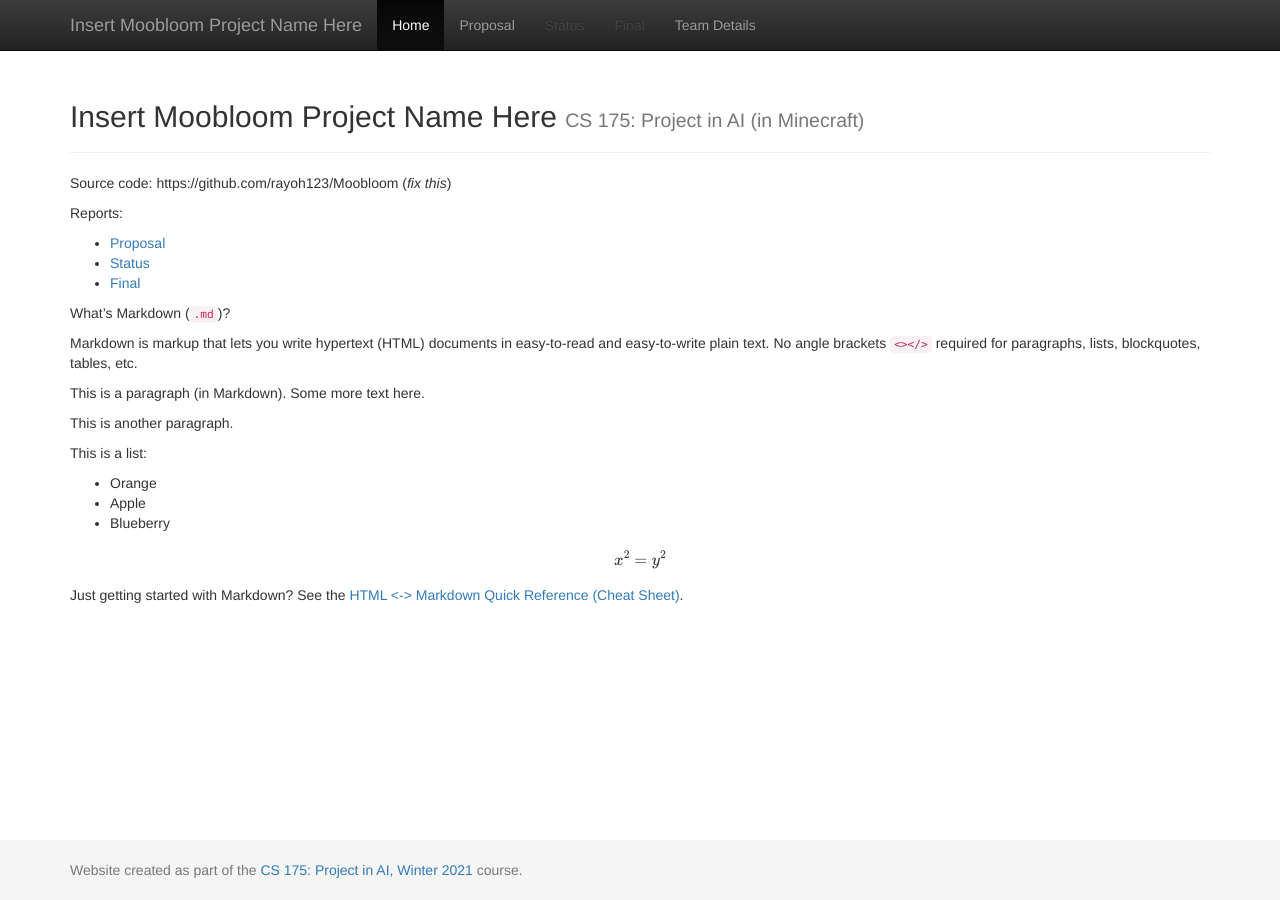
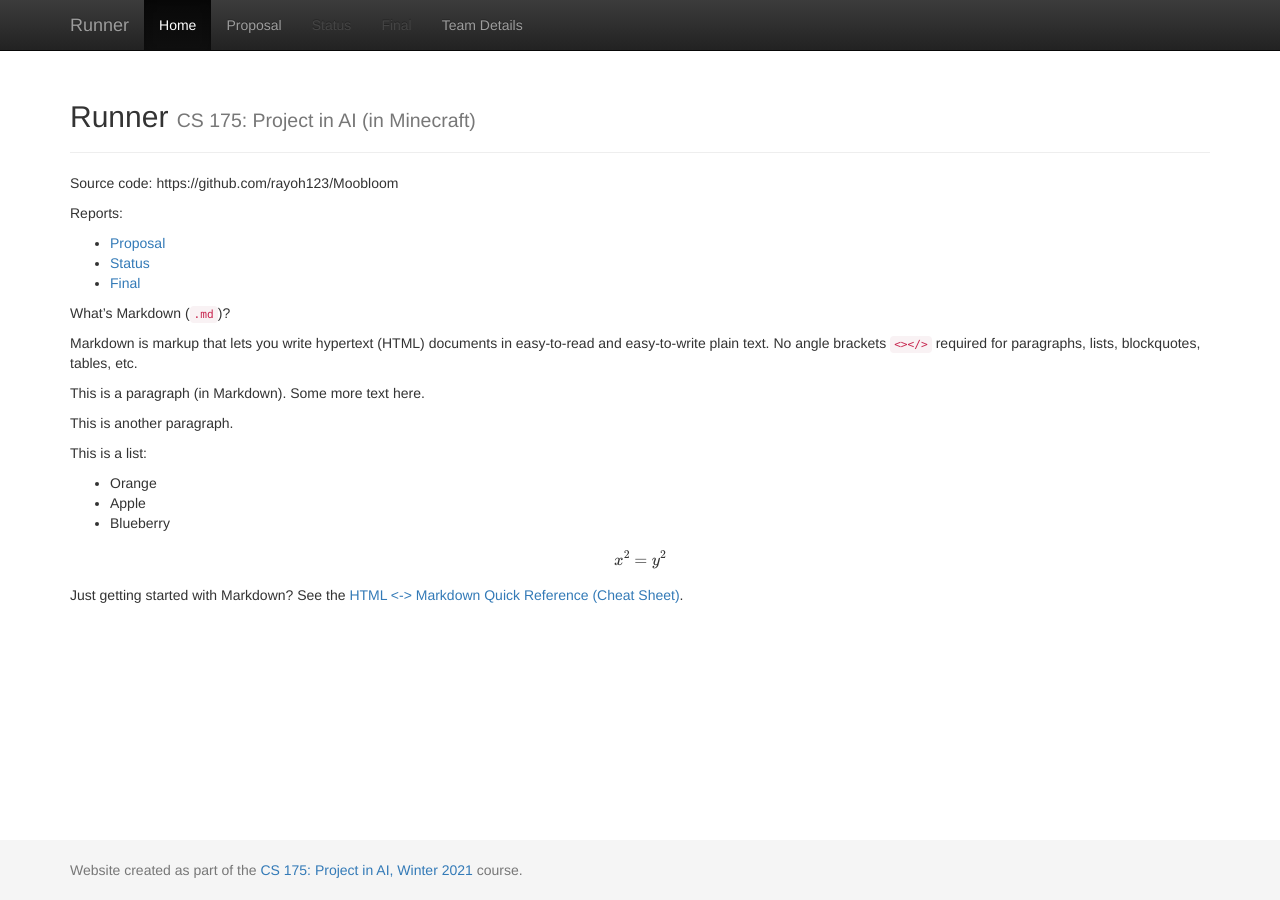
Before and after one commit to rayoh123/Moobloom, a Jekyll site: the page built from docs/index.md, in a window 1280 px wide. Built offline with Jekyll 4.4.1, drawn with Linux system fonts in a browser that asks for light colours; formulas are drawn with MathJax 3.

Commit message:
Changed project name

```diff
--- a/docs/_config.yml
+++ b/docs/_config.yml
@@ -1,7 +1,7 @@
 ###########
 # site.title
 
-title:    'Insert Moobloom Project Name Here'
+title:    'Runner'
 subtitle: 'CS 175: Project in AI (in Minecraft)'
 
 
--- a/docs/index.md
+++ b/docs/index.md
@@ -3,7 +3,7 @@
 title:  Home
 ---
 
-Source code: https://github.com/rayoh123/Moobloom (_fix this_)
+Source code: https://github.com/rayoh123/Moobloom
 
 Reports:
 
```
